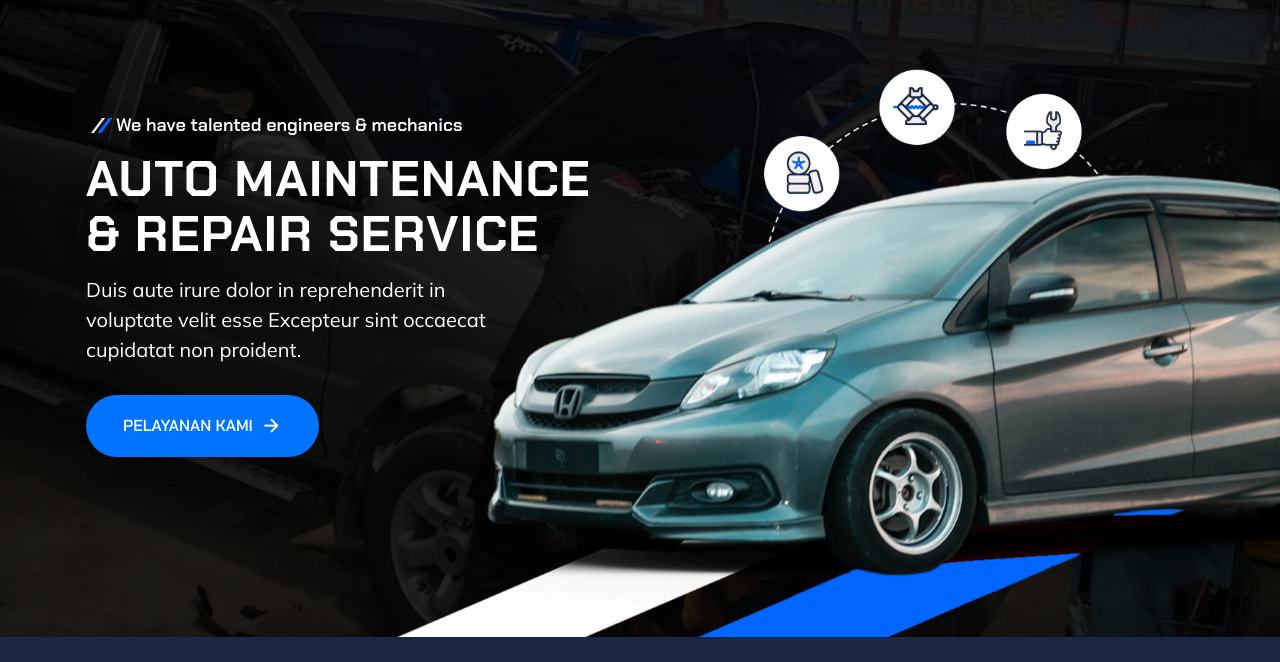
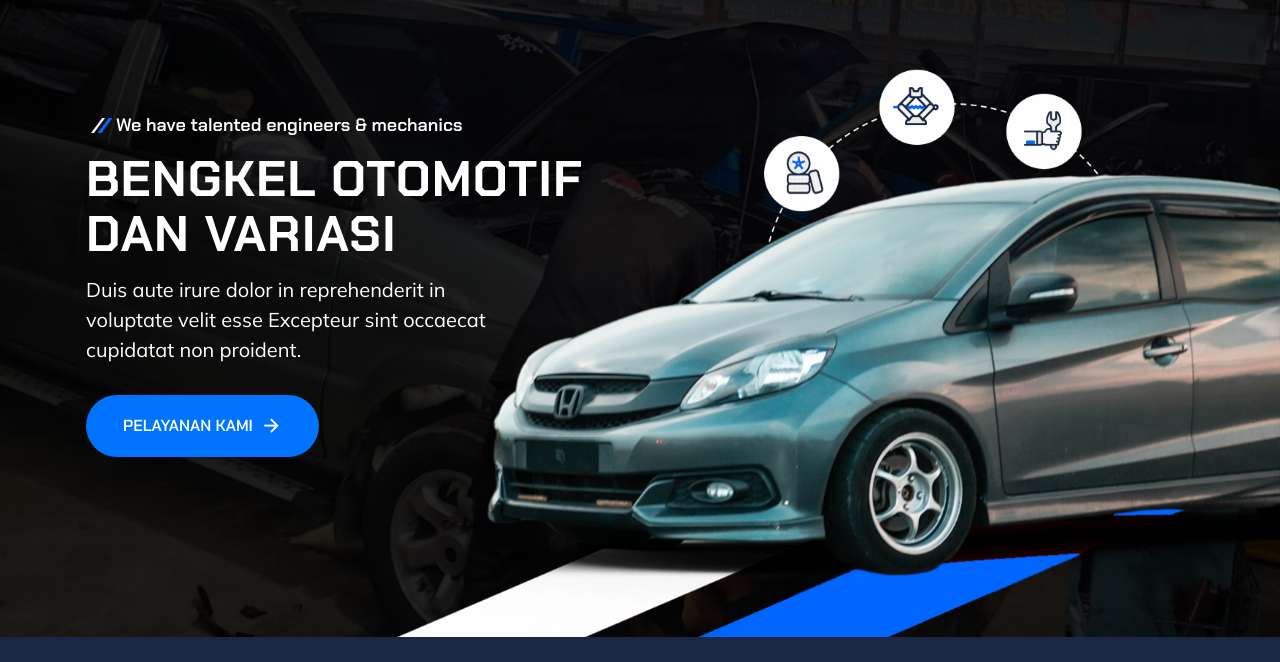
Before and after one commit to hbbnas/ndaru-otopart, a plain HTML site: page index.html in a window 1280 px wide. Shown: the part 138-800 px from the top of the page. Drawn offline with nearby package versions, Linux system fonts and the light colour scheme.

Commit message:
commit 6

```diff
--- a/index.html
+++ b/index.html
@@ -106,7 +106,7 @@
 
             <p class="section-subtitle :dark">We have talented engineers & mechanics</p>
 
-            <h1 class="h1 section-title">Auto Maintenance & Repair Service</h1>
+            <h1 class="h1 section-title">Bengkel Otomotif dan Variasi</h1>
 
             <p class="section-text">
               Duis aute irure dolor in reprehenderit in voluptate velit esse Excepteur sint occaecat cupidatat non
```
